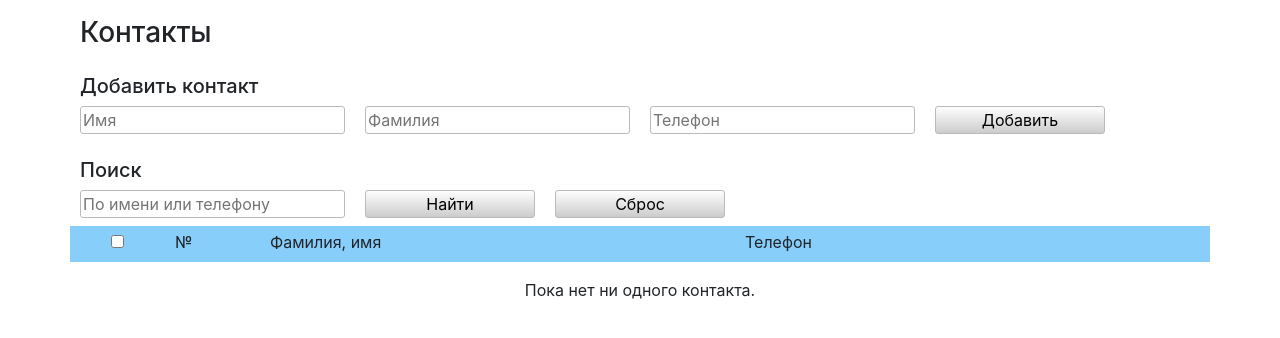
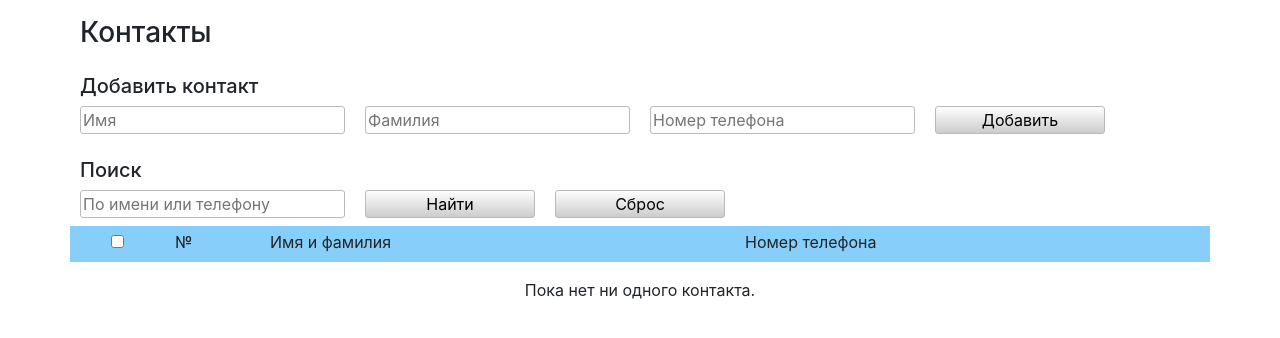
Before and after one commit to svyaz/PhoneBook-Vue, a Vue app: page / in a window 1280 px wide. Shown: the top 338 px of the page. Built offline with nearby package versions, Linux system fonts and the light colour scheme.

Commit message:
В сообщении о незаполненных полях указывается какие поля не заполнены

```diff
--- a/src/components/AddItemForm.vue
+++ b/src/components/AddItemForm.vue
@@ -7,17 +7,17 @@
         </div>
         <div class="row">
             <div class="col-6 col-md-4 col-lg-3">
-                <label><input type="text" placeholder="Имя" tabindex="1"
+                <label><input type="text" :placeholder="firstNameText" tabindex="1"
                               v-model="newFirstName"
                               :class="{'empty-field': (isHighlighted && newFirstName === '')}"></label>
             </div>
             <div class="col-6 col-md-4 col-lg-3">
-                <label><input type="text" placeholder="Фамилия" tabindex="2"
+                <label><input type="text" :placeholder="lastNameText" tabindex="2"
                               v-model="newLastName"
                               :class="{'empty-field': (isHighlighted && newLastName === '')}"></label>
             </div>
             <div class="col-6 col-md-4 col-lg-3">
-                <label><input type="text" placeholder="Телефон" tabindex="3"
+                <label><input type="text" :placeholder="phoneNumberText" tabindex="3"
                               v-model="newPhoneNumber"
                               :class="{'empty-field': (isHighlighted && newPhoneNumber === '')}"></label>
             </div>
@@ -34,7 +34,7 @@
 </template>
 
 <script>
-    const ERR_MSG_EMPTY_ITEM_TEXT = "Нужно заполнить все поля.";
+    const ERR_MSG_EMPTY_ITEMS = "Вы не заполнили поля: ";
 
     export default {
         name: "AddItemForm",
@@ -45,6 +45,9 @@
                 newFirstName: "",
                 newLastName: "",
                 newPhoneNumber: "",
+                firstNameText: "Имя",
+                lastNameText: "Фамилия",
+                phoneNumberText: "Номер телефона",
                 isHighlighted: false,
                 errorMessage: ""
             }
@@ -52,11 +55,23 @@
 
         methods: {
             addContact() {
-                if (this.newFirstName === "" || this.newLastName === "" || this.newPhoneNumber === "") {
+                let notFilled = [];
+                if (this.newFirstName === "") {
+                    notFilled.push(this.firstNameText);
+                }
+                if (this.newLastName === "") {
+                    notFilled.push(this.lastNameText);
+                }
+                if (this.newPhoneNumber === "") {
+                    notFilled.push(this.phoneNumberText);
+                }
+
+                if (notFilled.length > 0) {
                     this.isHighlighted = true;
-                    this.errorMessage = ERR_MSG_EMPTY_ITEM_TEXT;
+                    this.errorMessage = ERR_MSG_EMPTY_ITEMS + notFilled.join(", ");
                     return;
                 }
+
                 this.newContact = {
                     id: (new Date()).getTime(),
                     firstName: this.newFirstName,
--- a/src/components/PhoneBook.vue
+++ b/src/components/PhoneBook.vue
@@ -1,12 +1,12 @@
 <template>
     <div>
         <AddItemForm v-model="newContact" @add-item="addItem"></AddItemForm>
-        <SearchForm @search-items="search"></SearchForm>
+        <SearchForm @search-items="setSearchString"></SearchForm>
         <div class="row list-header">
             <div class="col-1"><label><input type="checkbox" v-model="selectAll"></label></div>
             <div class="col-1">№</div>
-            <div class="col-5">Фамилия, имя</div>
-            <div class="col-4">Телефон</div>
+            <div class="col-5">Имя и фамилия</div>
+            <div class="col-4">Номер телефона</div>
             <div class="col-1"></div>
         </div>
         <PhoneBookItem v-for="(item, index) in filteredList"
@@ -131,7 +131,7 @@
                     });
                 }
             },
-            search(searchString) {
+            setSearchString(searchString) {
                 this.searchString = searchString;
             }
         }
```
